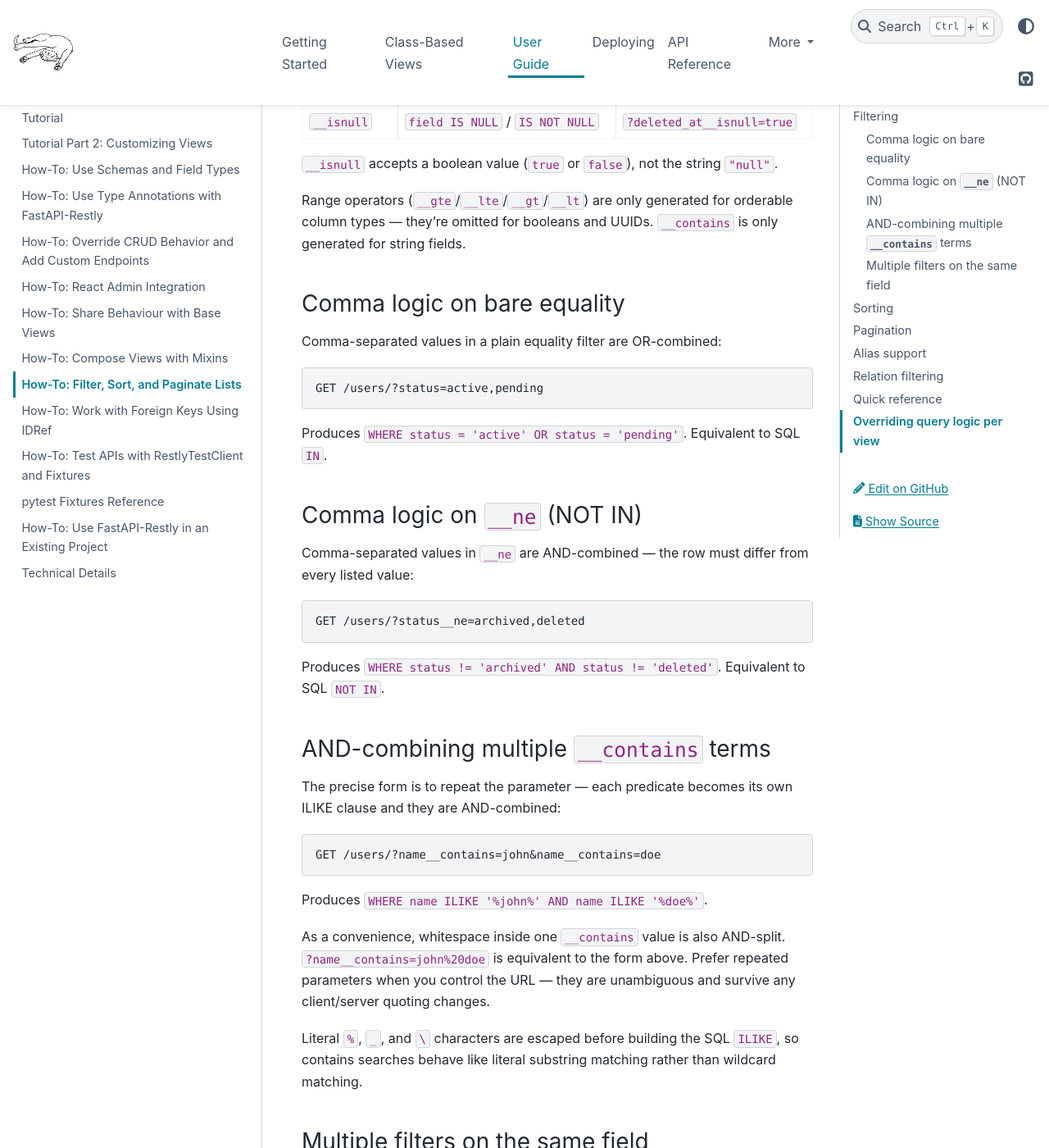
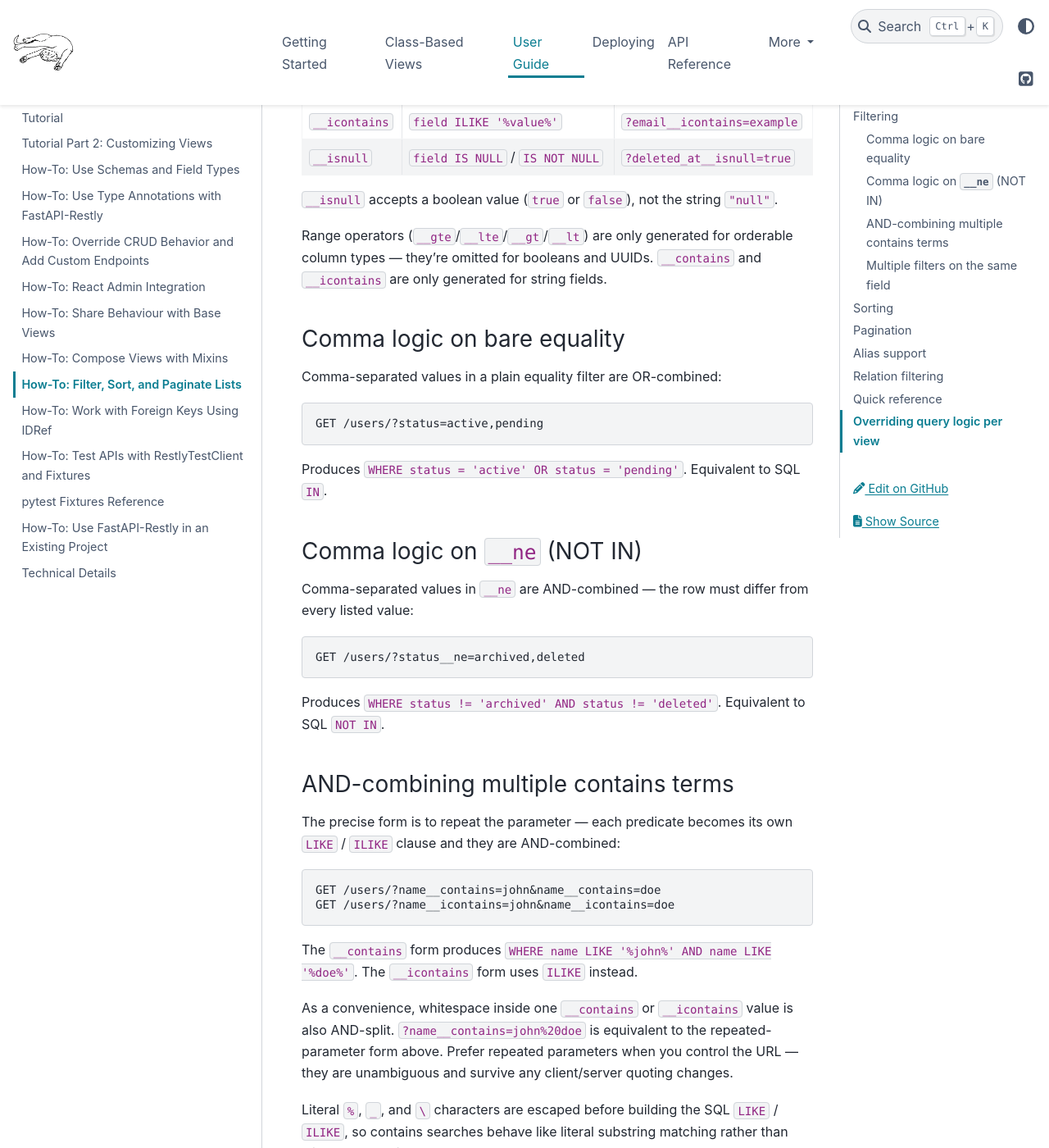
Before and after one commit to rjprins/fastapi-restly, a Sphinx documentation site: the page built from docs/howto_query_modifiers.md, in a window 1280 px wide and 1400 px high, scrolled down 1449 px. Shown: the whole window at 82% size. Built offline with Sphinx 7.4.7 and the PyData theme 0.15.4, drawn with Linux system fonts in a browser that asks for light colours; some of the changed text lies outside the part shown.

Commit message:
Align contains filter semantics

````diff
--- a/docs/howto_query_modifiers.md
+++ b/docs/howto_query_modifiers.md
@@ -47,7 +47,8 @@ Suffixes add other operators:
 | `__gt` | `field > value` | `?age__gt=17` |
 | `__lt` | `field < value` | `?age__lt=65` |
 | `__ne` | `field != value` | `?status__ne=archived` |
-| `__contains` | `field ILIKE '%value%'` | `?email__contains=example` |
+| `__contains` | `field LIKE '%value%'` | `?email__contains=Example` |
+| `__icontains` | `field ILIKE '%value%'` | `?email__icontains=example` |
 | `__isnull` | `field IS NULL` / `IS NOT NULL` | `?deleted_at__isnull=true` |
 
 `__isnull` accepts a boolean value (`true` or `false`), not the string
@@ -55,7 +56,7 @@ Suffixes add other operators:
 
 Range operators (`__gte`/`__lte`/`__gt`/`__lt`) are only generated for
 orderable column types — they're omitted for booleans and UUIDs.
-`__contains` is only generated for string fields.
+`__contains` and `__icontains` are only generated for string fields.
 
 ### Comma logic on bare equality
 
@@ -80,25 +81,28 @@ GET /users/?status__ne=archived,deleted
 Produces `WHERE status != 'archived' AND status != 'deleted'`. Equivalent
 to SQL `NOT IN`.
 
-### AND-combining multiple `__contains` terms
+### AND-combining multiple contains terms
 
 The precise form is to repeat the parameter — each predicate becomes its
-own ILIKE clause and they are AND-combined:
+own `LIKE` / `ILIKE` clause and they are AND-combined:
 
 ```text
 GET /users/?name__contains=john&name__contains=doe
+GET /users/?name__icontains=john&name__icontains=doe
 ```
 
-Produces `WHERE name ILIKE '%john%' AND name ILIKE '%doe%'`.
+The `__contains` form produces `WHERE name LIKE '%john%' AND name LIKE '%doe%'`.
+The `__icontains` form uses `ILIKE` instead.
 
-As a convenience, whitespace inside one `__contains` value is also
-AND-split. `?name__contains=john%20doe` is equivalent to the form above.
+As a convenience, whitespace inside one `__contains` or `__icontains`
+value is also AND-split. `?name__contains=john%20doe` is equivalent to
+the repeated-parameter form above.
 Prefer repeated parameters when you control the URL — they are
 unambiguous and survive any client/server quoting changes.
 
 Literal `%`, `_`, and `\` characters are escaped before building the SQL
-`ILIKE`, so contains searches behave like literal substring matching
-rather than wildcard matching.
+`LIKE` / `ILIKE`, so contains searches behave like literal substring
+matching rather than wildcard matching.
 
 ### Multiple filters on the same field
 
@@ -214,7 +218,7 @@ GET /users/?name=John
 GET /users/?status=active,pending
 GET /users/?age__gte=18&age__lt=65
 GET /users/?deleted_at__isnull=true
-GET /users/?email__contains=example
+GET /users/?email__icontains=example
 GET /users/?name__contains=john doe
 GET /users/?order_by=-id
 GET /users/?page=2&page_size=50
--- a/docs/tutorial.md
+++ b/docs/tutorial.md
@@ -202,7 +202,7 @@ suffixes:
 
 ```text
 GET /posts/?published=true&order_by=-id&page=1&page_size=10
-GET /posts/?title__contains=hello
+GET /posts/?title__icontains=hello
 GET /posts/?created_at__gte=2024-01-01&created_at__lt=2025-01-01
 ```
 
````
Also changed, not shown: README.md (+1 -1 lines), docs/api_reference.md (+4 -3 lines), docs/technical_details.md (+1 -1 lines), 5 other files.
